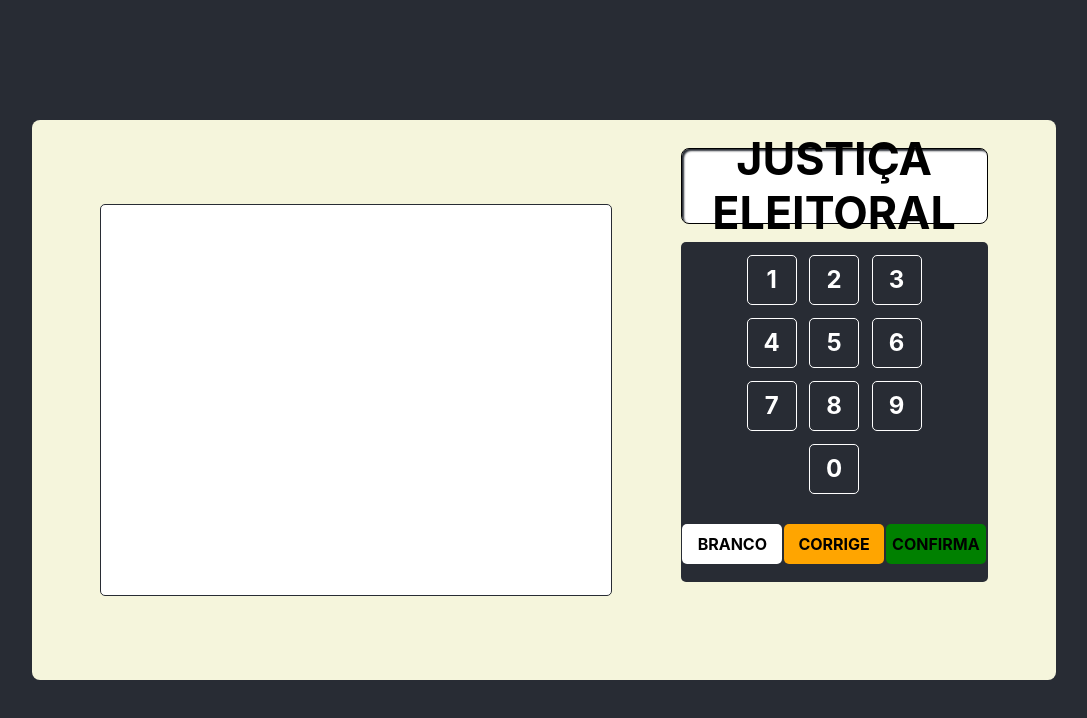
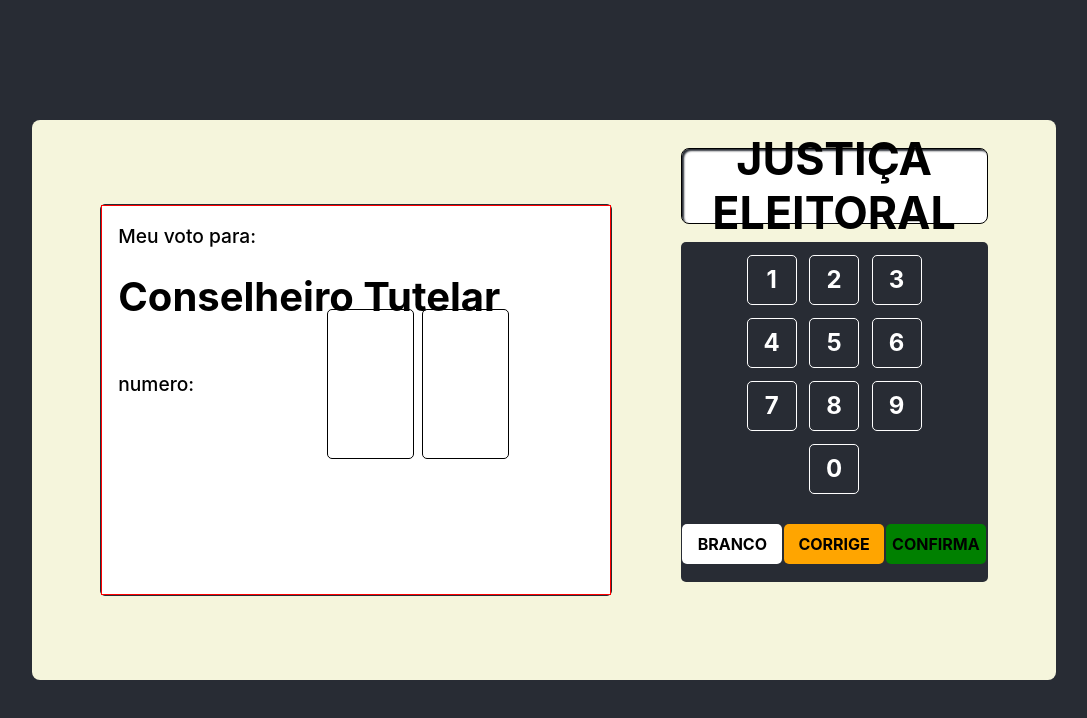
Before and after one commit to HardBoris/simulacro, a React (Create React App) app: page / in a window 1280 px wide. Shown: the top 718 px of the page, without its empty margins (96-1183 px from the left). Built offline with nearby package versions, Linux system fonts and the light colour scheme.

Commit message:
feat: finalizando

```diff
--- a/src/App.css
+++ b/src/App.css
@@ -1,4 +1,5 @@
 div,
+p,
 h1 {
   box-sizing: border-box;
   margin: 0;
--- a/src/App.tsx
+++ b/src/App.tsx
@@ -4,19 +4,54 @@ import useSound from "use-sound";
 import urna from "./assets/urna.mpeg";
 import otra from "./assets/urna_eletronica.mp3";
 import toque from "./assets/button_tap.mpeg";
+import { useState } from "react";
+import { EuVoto } from "./components/EuVoto";
+import foto from "./assets/orcinei.jpeg";
 
 function App() {
   const [playSound] = useSound(urna);
   const [tap] = useSound(toque);
   const botones = ["branco", "corrige", "confirma"];
   const digitos = [["1", "2", "3"], ["4", "5", "6"], ["7", "8", "9"], ["0"]];
-  /* const hola = (variable: any) => {
-    const [play] = useSound(variable)
-  }; */
+  const [primero, setPrimero] = useState("");
+  const [segundo, setSegundo] = useState("");
+  const [pronto, setPronto] = useState(primero + segundo);
+
+  const first = (n: string) => {
+    tap();
+    setPrimero(n);
+  };
+
+  const second = (n: string) => {
+    tap();
+    setSegundo(n);
+  };
+
+  const handleTecla = (a: string) => {
+    if (primero === "") {
+      first(a);
+    } else if (segundo === "") {
+      second(a);
+    }
+  };
+
+  const clearThis = () => {
+    tap();
+    setPrimero("");
+    setSegundo("");
+  };
+
+  const confirm = () => {
+    playSound();
+    clearThis();
+  };
+
   return (
     <div className="App">
       <div className="urna">
-        <div className="urna-display"></div>
+        <div className="urna-display">
+          <EuVoto a={primero} b={segundo} foto={foto} />
+        </div>
         <div className="urna-teclas">
           <div className="urna-teclas-logo">
             <h1>JUSTIÇA</h1>
@@ -27,7 +62,11 @@ function App() {
               {digitos.map((item, index) => (
                 <div key={index} className="filas">
                   {item.map((digito) => (
-                    <div key={digito} className="columnas">
+                    <div
+                      key={digito}
+                      className="columnas"
+                      onClick={() => handleTecla(digito)}
+                    >
                       {digito}
                     </div>
                   ))}
@@ -40,7 +79,9 @@ function App() {
                   key={index}
                   leyenda={item}
                   clase={item}
-                  accion={item === "confirma" ? playSound : tap}
+                  accion={
+                    item === "confirma" ? () => confirm() : () => clearThis()
+                  }
                 />
               ))}
             </div>
--- /dev/null
+++ b/src/components/EuVoto/EuVoto.css
@@ -0,0 +1,88 @@
+.inicial {
+  width: 100%;
+  height: 100%;
+  border: 1px solid red;
+  display: flex;
+  justify-content: center;
+  align-items: center;
+}
+
+.datos {
+  width: 80%;
+  height: 100%;
+  display: flex;
+  flex-direction: column;
+  justify-content: flex-start;
+  align-items: flex-start;
+}
+
+.datos p {
+  width: 100%;
+  height: 60px;
+  display: flex;
+  justify-content: flex-start;
+  align-items: center;
+  padding-left: 1rem;
+}
+
+.envelope {
+  width: 250px;
+}
+
+.normal {
+  font-size: 1.2rem;
+  font-weight: 500;
+}
+
+.titulo {
+  font-size: 2.5rem;
+  font-weight: bold;
+}
+
+.numeros {
+  width: 100%;
+  height: 30%;
+  display: flex;
+  justify-content: flex-start;
+  align-items: center;
+}
+
+.cuadro {
+  width: 100px;
+  height: 150px;
+  border: 1px solid black;
+  margin-left: 0.5rem;
+  border-radius: 5px;
+  display: flex;
+  justify-content: center;
+  align-items: center;
+  font-size: 8rem;
+  font-weight: bold;
+}
+
+.imagen {
+  width: 20%;
+  height: 100%;
+}
+
+.foto {
+  width: 150px;
+  height: 200px;
+}
+
+img {
+  width: 140px;
+  height: auto;
+}
+
+.nada {
+  display: none;
+}
+
+.nombre {
+  width: 100%;
+  height: 100px;
+  display: flex;
+  justify-content: flex-start;
+  align-items: center;
+}
--- /dev/null
+++ b/src/components/EuVoto/index.tsx
@@ -0,0 +1,33 @@
+import "./EuVoto.css";
+
+interface EuVotoProps {
+  a: string;
+  b: string;
+  foto: string;
+}
+
+export const EuVoto = ({ a, b, foto }: EuVotoProps) => {
+  return (
+    <div className="inicial">
+      <div className="datos">
+        <p className="normal">Meu voto para:</p>
+        <p className="titulo">Conselheiro Tutelar</p>
+        <div className="numeros">
+          <div className="envelope">
+            <p className="normal">numero:</p>
+          </div>
+          <div className="cuadro">{a}</div>
+          <div className="cuadro">{b}</div>
+        </div>
+        <div className={a + b === "22" ? "nombre" : "nada"}>
+          <p className="titulo">Orcinei Lima Carioca</p>
+        </div>
+      </div>
+      <div className="imagen">
+        <div className={a + b === "22" ? "foto" : "nada"}>
+          <img src={foto} alt="foto del candidato" />
+        </div>
+      </div>
+    </div>
+  );
+};
```
Also changed, not shown: src/assets/orcinei.jpeg (renamed from public/orcinei.jpeg).
